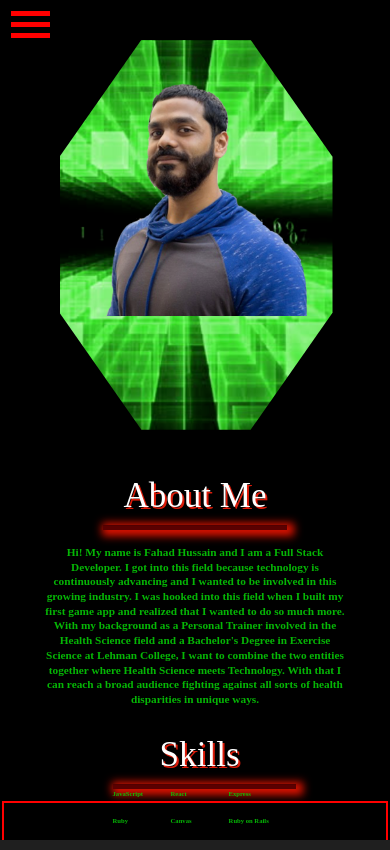
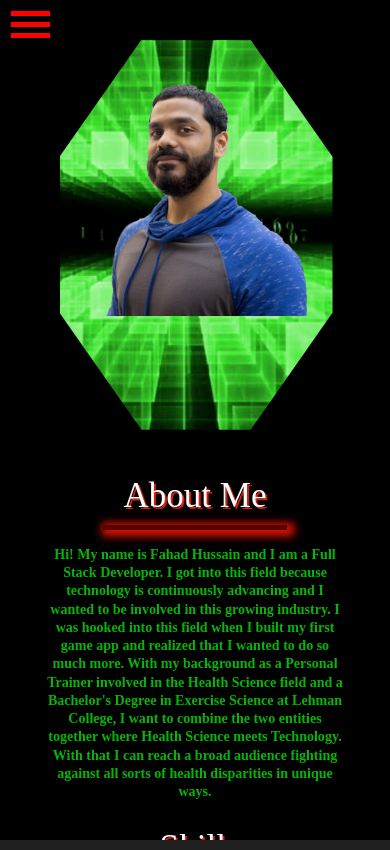
Before and after one commit to sfahadh/Responsive_Portfolio, a React (Create React App) app: page /about-me in a window 390 px wide. Built offline with nearby package versions, Linux system fonts and the light colour scheme; a web font is replaced by a local one.

Commit message:
fixed issue education and experience overlaps

```diff
--- a/src/components/AboutMe/AboutMe.css
+++ b/src/components/AboutMe/AboutMe.css
@@ -242,7 +242,6 @@ hr {
     .skills-experiences {
         display: flex;
         flex-direction: column;
-        border: 2px solid red;
         margin-top: 20%;
     }
 
@@ -252,11 +251,11 @@ hr {
     }
 
     .education {
-        margin-top: 100px;
+        /* margin-top: 100px; */
     }
 
     .experiences {
-        margin-top: 35%;
+        margin-top: 50% !important;
     }
 
     .about-me-page h1 {
@@ -270,7 +269,7 @@ hr {
     }
 
     .about-me-info p {
-        font-size: 2.9vw;
+        font-size: 3.6vw;
         line-height: 1.3em;
         margin-top: 5%;
     }
```
